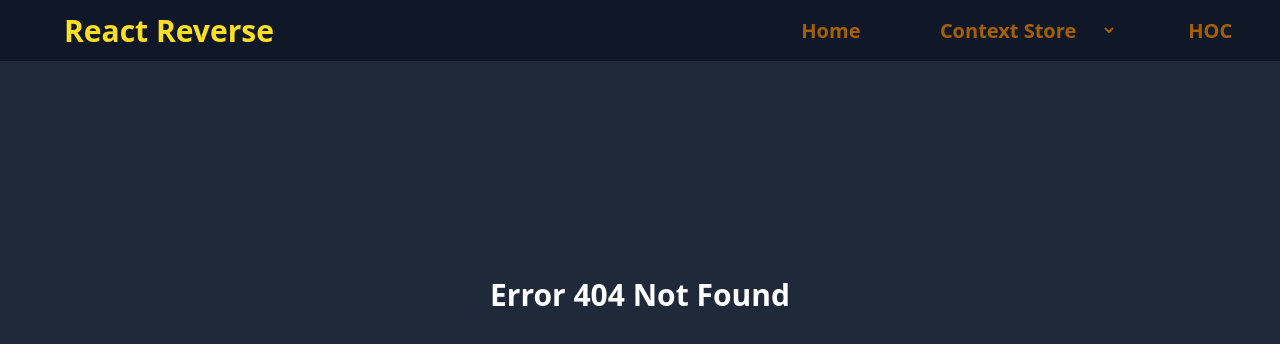
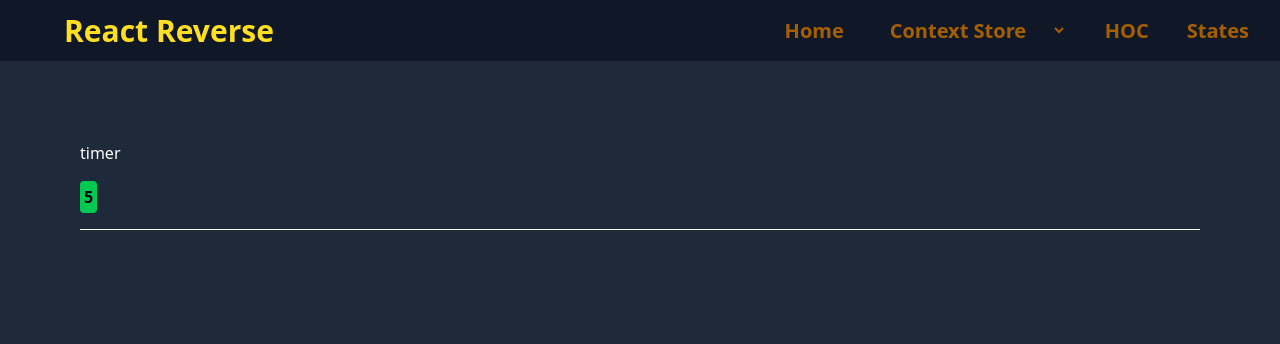
Before and after one commit to Shepherdeye/Imortant_Topics-_In_React, a React (Vite) app: page /states in a window 1280 px wide. Before the commit this address had no page. Shown: the top 344 px of the page. Built offline with nearby package versions, Linux system fonts and the light colour scheme.

Commit message:
forgotten commit message

```diff
--- a/src/App.jsx
+++ b/src/App.jsx
@@ -6,6 +6,7 @@ import ContextHome from './topics/Context-reverse/components-contenx/Home-contex
 import ContextProvider from './topics/Context-reverse/context/contextData'
 import BudgetApp from './topics/Context-reverse/components-contenx/budgetComponents/BudgetApp'
 import HomePageHoc from './topics/HOC/HocHome/HomePageHoc'
+import StatesHomePage from './topics/StatesOfReact/StatesHomePage'
 const App = () => {
   return (
     <ContextProvider>
@@ -16,6 +17,7 @@ const App = () => {
           <Route path='/budget' element={<BudgetApp />} />
           <Route path='/context' element={<ContextHome />} />
           <Route path='/hoc' element={<HomePageHoc />} />
+          <Route path='/states' element={<StatesHomePage />} />
           <Route path='*' element={
             <h2 className='font-bold text-3xl text-bg-danger p-4 text-center text-white mt-50'>
               Error 404 Not Found
--- a/src/Components/Navbar/Navbar.jsx
+++ b/src/Components/Navbar/Navbar.jsx
@@ -26,6 +26,7 @@ const Navbar = () => {
                 </select>
 
                 <Link className="text-yellow-700 hover:text-yellow-300" to="/hoc">HOC</Link>
+                <Link className="text-yellow-700 hover:text-yellow-300" to="/states">States</Link>
             </ul>
         </nav>
     );
--- /dev/null
+++ b/src/topics/StatesOfReact/StatesHomePage.jsx
@@ -0,0 +1,12 @@
+import React from 'react'
+import UseStateAndEffect from './UseStateAndEffect'
+
+const StatesHomePage = () => {
+    return (
+        <div>
+            <UseStateAndEffect />
+        </div>
+    )
+}
+
+export default StatesHomePage
--- /dev/null
+++ b/src/topics/StatesOfReact/UseStateAndEffect.jsx
@@ -0,0 +1,29 @@
+import React, { useEffect, useState } from 'react'
+
+const UseStateAndEffect = () => {
+
+    const [count, setCount] = useState(0);
+
+    const counter = () => {
+        setCount(count + 1)
+    };
+
+    useEffect(() => {
+        const interval = setInterval(counter, 1000);
+        return () => {
+            clearInterval(interval);
+        }
+    }, [count]);
+
+    return (
+        <div className='text-white my-20 mx-20 '>
+            <h1>timer</h1>
+            <div className='bg-green-500 p-1 my-4 w-max  text-black font-bold rounded' >
+                {count}
+            </div>
+            <hr />
+        </div>
+    )
+}
+
+export default UseStateAndEffect
```
